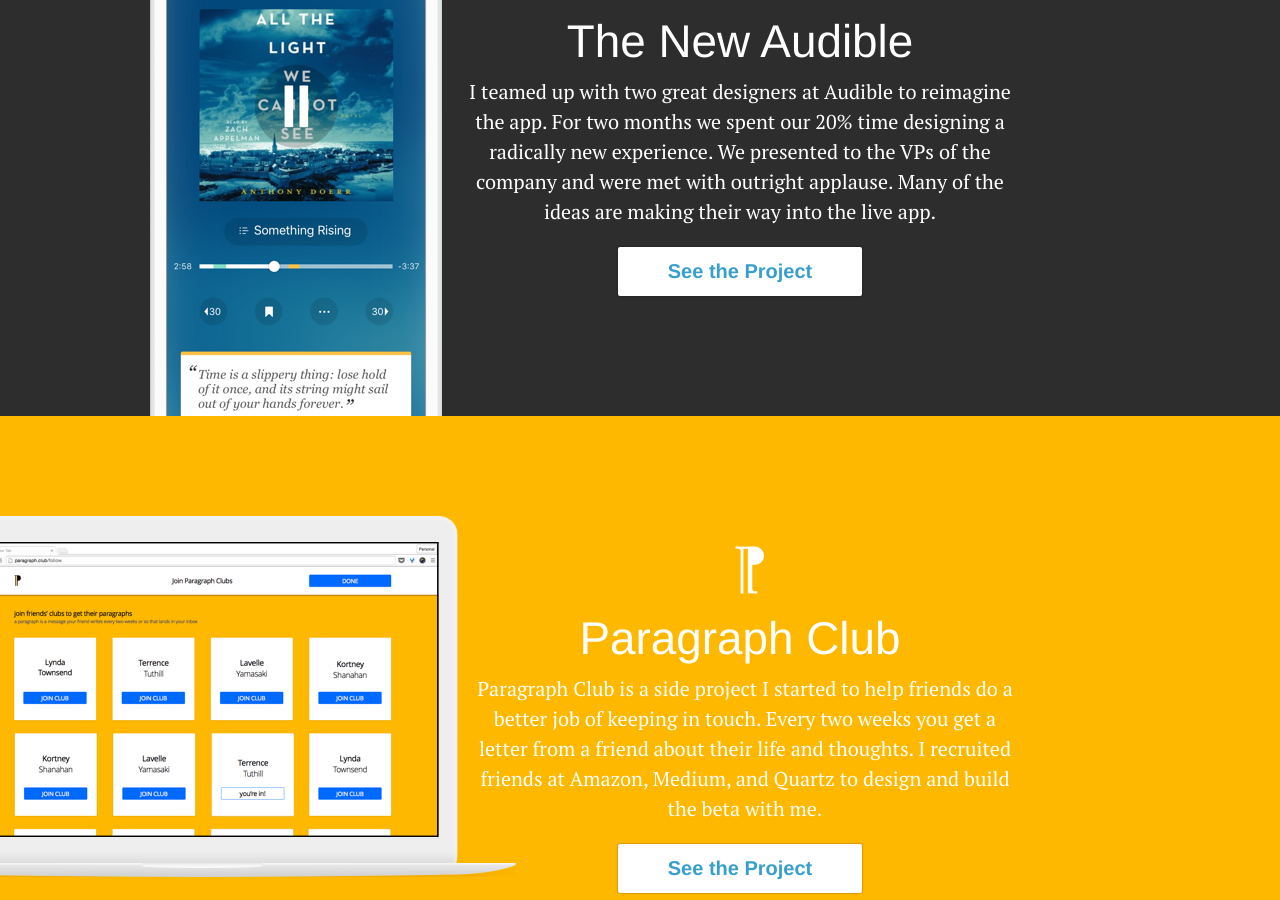
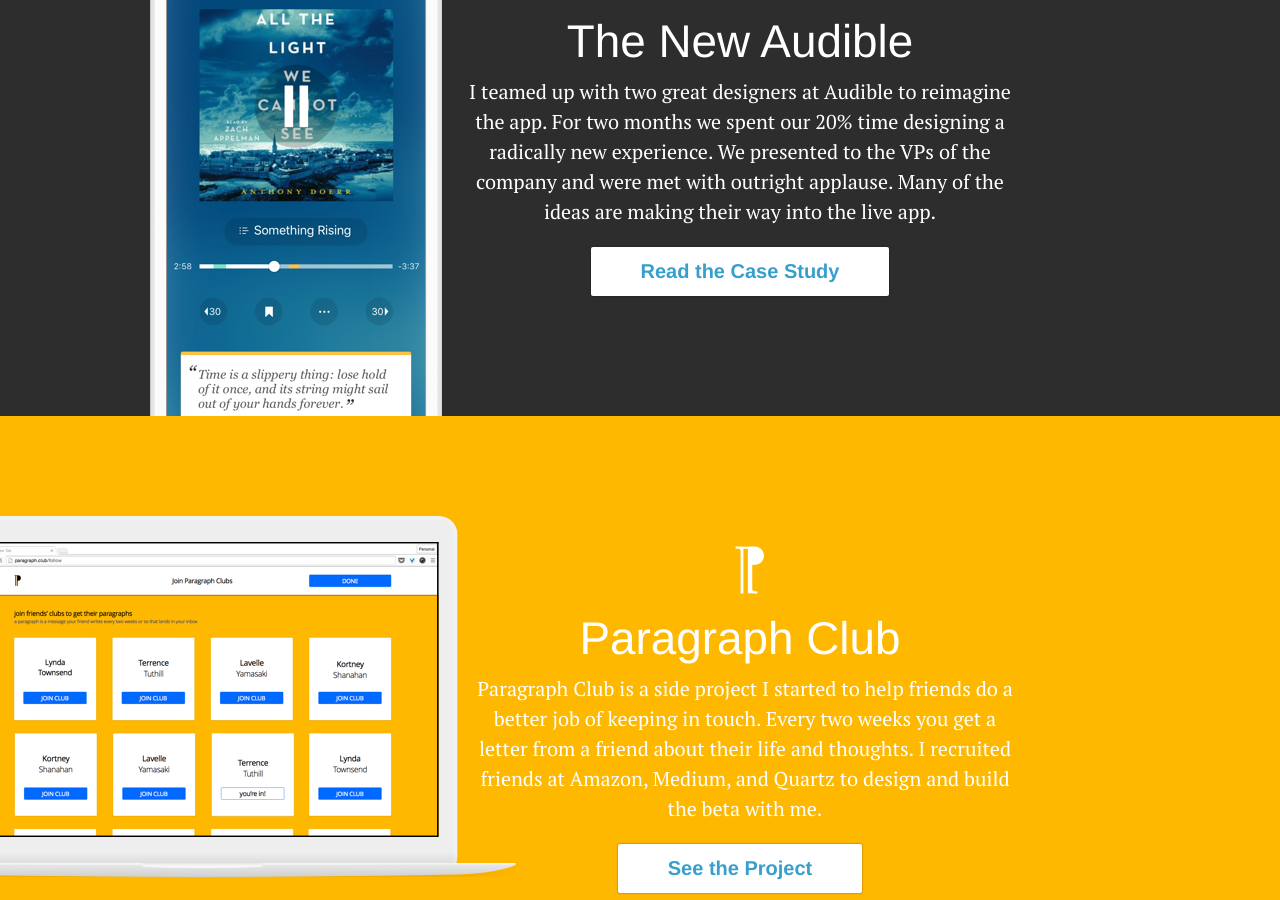
Before and after one commit to aarowilso/portfolioSite1, a Jekyll site: the page built from index.html, in a window 1280 px wide and 900 px high, scrolled down 1474 px. Built offline with Jekyll 4.4.1, drawn with Linux system fonts in a browser that asks for light colours.

Commit message:
per project buttons

```diff
--- a/_data/resources.yml
+++ b/_data/resources.yml
@@ -35,3 +35,6 @@
 myregistryScreenshot: 'myregistryScreenshot.png'
 myregistryLogo: 'myregistryLogo.png'
 myregistryLink: http://myregistry.com
+
+projectButtonRead: Read the Case Study
+projectButtonSee: See the Project
--- a/_includes/project.html
+++ b/_includes/project.html
@@ -7,7 +7,7 @@
                     <img class= "logo" src="img/logos/{{ include.logo }}">
                     <h1 class="section-heading">{{ include.title }}</h1>
                     <p class ="descriptionText">{{ include.description }}</p>
-                    <a href="{{include.link}}" target=_blank class="btn">See the Project</a>
+                    <a href="{{include.link}}" target=_blank class="btn">{{ include.projectButton }}</a>
                 </div>
 
                 <img class= "screenshot" src="img/featuredScreenshots/{{ include.screenshot }}">
--- a/_layouts/front.html
+++ b/_layouts/front.html
@@ -15,6 +15,7 @@
 	description = site.data.resources.channelsDescription
 	screenshot = site.data.resources.channelsScreenshot
 	link = site.data.resources.channelsLink
+	projectButton = site.data.resources.projectButtonSee
 	%}
 
 	<!-- Sparta -->
@@ -25,6 +26,7 @@
 	description=site.data.resources.spartaDescription
 	screenshot = site.data.resources.spartaScreenshot
 	link = site.data.resources.spartaLink
+	projectButton = site.data.resources.projectButtonRead
 	%}
 
 	<!-- Paragraph -->
@@ -35,6 +37,7 @@
 	description=site.data.resources.paragraphDescription
 	screenshot = site.data.resources.paragraphScreenshot
 	link = site.data.resources.paragraphLink
+	projectButton = site.data.resources.projectButtonSee
 	%}
 
 	<!-- Glove -->
@@ -45,6 +48,7 @@
 	description=site.data.resources.gloveDescription
 	screenshot = site.data.resources.gloveScreenshot
 	link = site.data.resources.gloveLink
+	projectButton = site.data.resources.projectButtonSee
 	%}
 
 	<!-- MyRegistry -->
@@ -55,6 +59,7 @@
 	description=site.data.resources.myregistryDescription
 	screenshot = site.data.resources.myregistryScreenshot
 	link = site.data.resources.myregistryLink
+	projectButton = site.data.resources.projectButtonSee
 	%}
 
 	{% include footer.html %}
```
